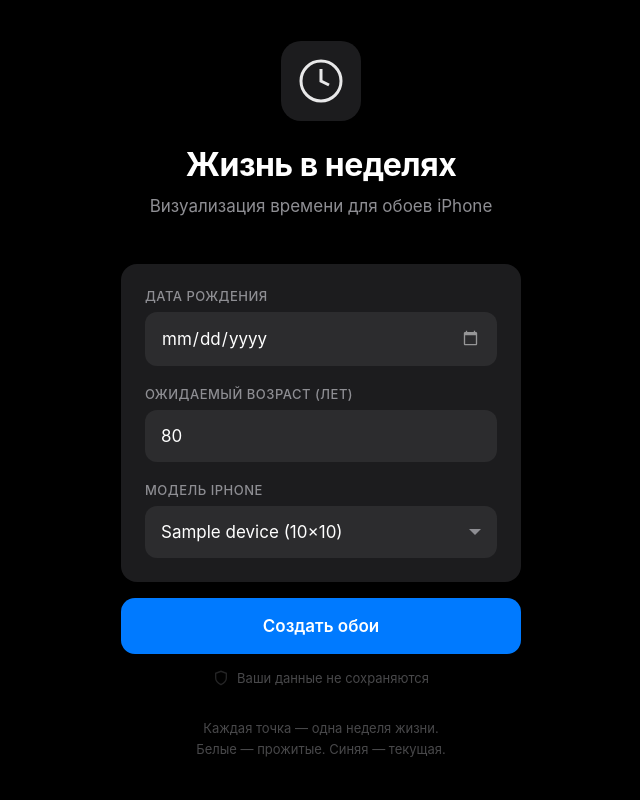
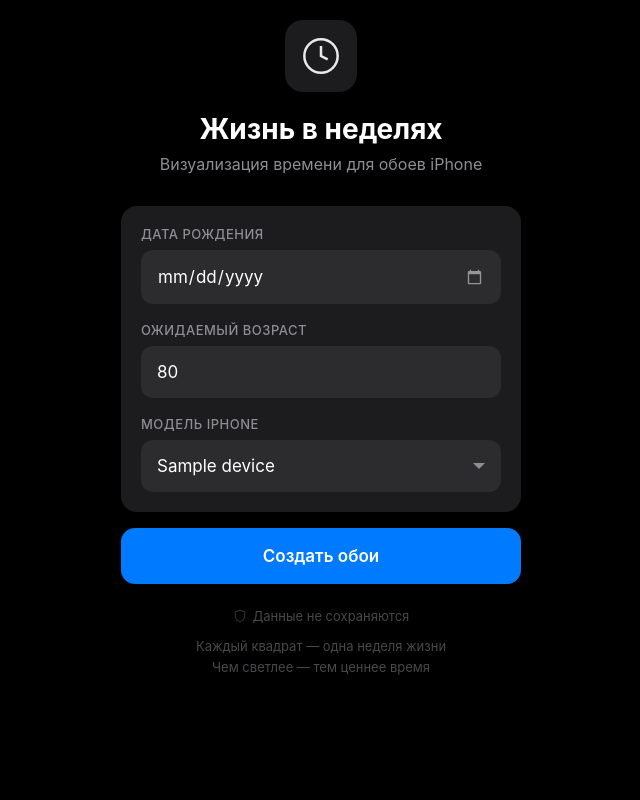
Before and after one commit to i-repin-i-m-i/calendar, a Flask app: template templates/index.html in a window 1280 px wide. Shown: the whole page, without its empty margins (319-959 px from the left). Run offline with Flask 3, Linux system fonts and the light colour scheme; the template is opened without the code that fills it: most values are stand-ins (such as "Sample title", 1, 10 or a date in 2020).

Commit message:
Update index.html

```diff
--- a/templates/index.html
+++ b/templates/index.html
@@ -2,7 +2,7 @@
 <html lang="ru">
 <head>
     <meta charset="UTF-8">
-    <meta name="viewport" content="width=device-width, initial-scale=1.0">
+    <meta name="viewport" content="width=device-width, initial-scale=1.0, maximum-scale=1.0, user-scalable=no">
     <title>Жизнь в неделях</title>
     <style>
         * { margin: 0; padding: 0; box-sizing: border-box; }
@@ -14,44 +14,47 @@
             --text-secondary: #8E8E93;
             --text-tertiary: #48484A;
             --accent: #007AFF;
-            --accent-hover: #0A84FF;
         }
         html {
             font-family: -apple-system, BlinkMacSystemFont, 'SF Pro Display', sans-serif;
             background: var(--bg);
             color: var(--text-primary);
             min-height: 100vh;
+            min-height: -webkit-fill-available;
             -webkit-font-smoothing: antialiased;
         }
         body {
             min-height: 100vh;
+            min-height: -webkit-fill-available;
             display: flex;
             flex-direction: column;
             align-items: center;
             justify-content: center;
-            padding: 24px;
+            padding: 20px;
+            padding-bottom: 40px;
         }
         .container { width: 100%; max-width: 400px; }
-        .header { text-align: center; margin-bottom: 48px; }
+        .header { text-align: center; margin-bottom: 32px; }
         .logo {
-            width: 80px; height: 80px;
-            margin: 0 auto 24px;
+            width: 72px; height: 72px;
+            margin: 0 auto 20px;
             background: var(--surface);
-            border-radius: 20px;
+            border-radius: 18px;
             display: flex;
             align-items: center;
             justify-content: center;
         }
-        .logo svg { width: 48px; height: 48px; opacity: 0.9; }
-        h1 { font-size: 32px; font-weight: 700; letter-spacing: -0.5px; margin-bottom: 12px; }
-        .subtitle { color: var(--text-secondary); font-size: 17px; }
+        .logo svg { width: 40px; height: 40px; opacity: 0.9; }
+        h1 { font-size: 28px; font-weight: 700; margin-bottom: 8px; }
+        .subtitle { color: var(--text-secondary); font-size: 16px; }
+
         .form-card {
             background: var(--surface);
             border-radius: 16px;
-            padding: 24px;
+            padding: 20px;
             margin-bottom: 16px;
         }
-        .form-group { margin-bottom: 20px; }
+        .form-group { margin-bottom: 18px; }
         .form-group:last-of-type { margin-bottom: 0; }
         label {
             display: block;
@@ -81,7 +84,6 @@
         input[type="date"]::-webkit-calendar-picker-indicator {
             filter: invert(1);
             opacity: 0.5;
-            cursor: pointer;
         }
         .select-wrapper { position: relative; }
         .select-wrapper::after {
@@ -110,25 +112,29 @@
             color: white;
             font-family: inherit;
             cursor: pointer;
+            -webkit-tap-highlight-color: transparent;
         }
-        button:hover { background: var(--accent-hover); }
+        button:active { opacity: 0.8; }
+
+        .info {
+            margin-top: 24px;
+            text-align: center;
+        }
+        .info-hint {
+            display: flex;
+            align-items: center;
+            justify-content: center;
+            gap: 6px;
+            color: var(--text-tertiary);
+            font-size: 13px;
+            margin-bottom: 12px;
+        }
+        .info-hint svg { width: 14px; height: 14px; opacity: 0.6; }
         .footer {
-            text-align: center;
-            margin-top: 32px;
             color: var(--text-tertiary);
             font-size: 13px;
             line-height: 1.6;
         }
-        .preview-hint {
-            display: flex;
-            align-items: center;
-            gap: 8px;
-            justify-content: center;
-            margin-top: 16px;
-            color: var(--text-tertiary);
-            font-size: 13px;
-        }
-        .preview-hint svg { width: 16px; height: 16px; opacity: 0.5; }
     </style>
 </head>
 <body>
@@ -147,22 +153,22 @@
         <form action="/generate" method="POST">
             <div class="form-card">
                 <div class="form-group">
-                    <label for="birth_date">Дата рождения</label>
-                    <input type="date" id="birth_date" name="birth_date" required>
+                    <label>Дата рождения</label>
+                    <input type="date" name="birth_date" required>
                 </div>
 
                 <div class="form-group">
-                    <label for="life_expectancy">Ожидаемый возраст (лет)</label>
-                    <input type="number" id="life_expectancy" name="life_expectancy" placeholder="80" min="1" max="150" required>
+                    <label>Ожидаемый возраст</label>
+                    <input type="number" name="life_expectancy" placeholder="80" min="1" max="120" value="80" required>
                 </div>
 
                 <div class="form-group">
-                    <label for="model">Модель iPhone</label>
+                    <label>Модель iPhone</label>
                     <div class="select-wrapper">
-                        <select id="model" name="model">
+                        <select name="model">
                             {% for key, device in models.items() %}
                             <option value="{{ key }}" {% if key == '17air' %}selected{% endif %}>
-                                {{ device.name }} ({{ device.width }}×{{ device.height }})
+                                {{ device.name }}
                             </option>
                             {% endfor %}
                         </select>
@@ -173,23 +179,23 @@
             <button type="submit">Создать обои</button>
         </form>
 
-        <div class="preview-hint">
-            <svg viewBox="0 0 24 24" fill="none" stroke="currentColor" stroke-width="2">
-                <path d="M12 22s8-4 8-10V5l-8-3-8 3v7c0 6 8 10 8 10z"/>
-            </svg>
-            <span>Ваши данные не сохраняются</span>
+        <div class="info">
+            <div class="info-hint">
+                <svg viewBox="0 0 24 24" fill="none" stroke="currentColor" stroke-width="2">
+                    <path d="M12 22s8-4 8-10V5l-8-3-8 3v7c0 6 8 10 8 10z"/>
+                </svg>
+                Данные не сохраняются
+            </div>
+            <p class="footer">
+                Каждый квадрат — одна неделя жизни<br>
+                Чем светлее — тем ценнее время
+            </p>
         </div>
-
-        <footer class="footer">
-            Каждая точка — одна неделя жизни.<br>
-            Белые — прожитые. Синяя — текущая.
-        </footer>
     </div>
 
     <script>
-        document.getElementById('life_expectancy').value = 80;
         const today = new Date().toISOString().split('T')[0];
-        document.getElementById('birth_date').setAttribute('max', today);
+        document.querySelector('input[type="date"]').setAttribute('max', today);
     </script>
 </body>
 </html>
```
